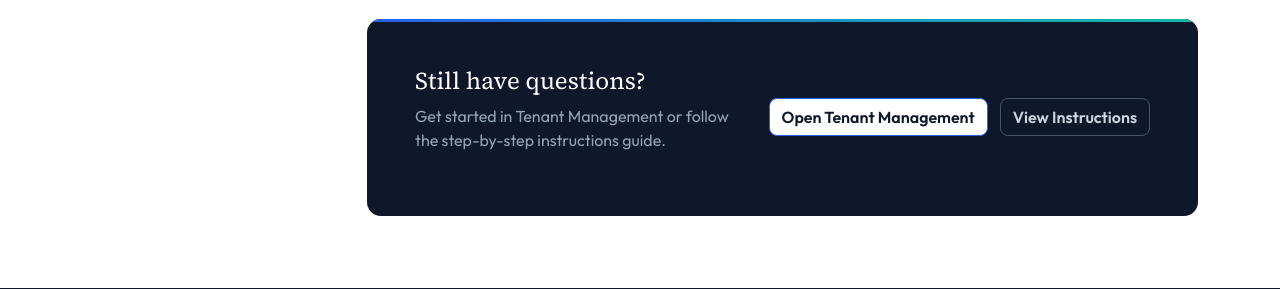
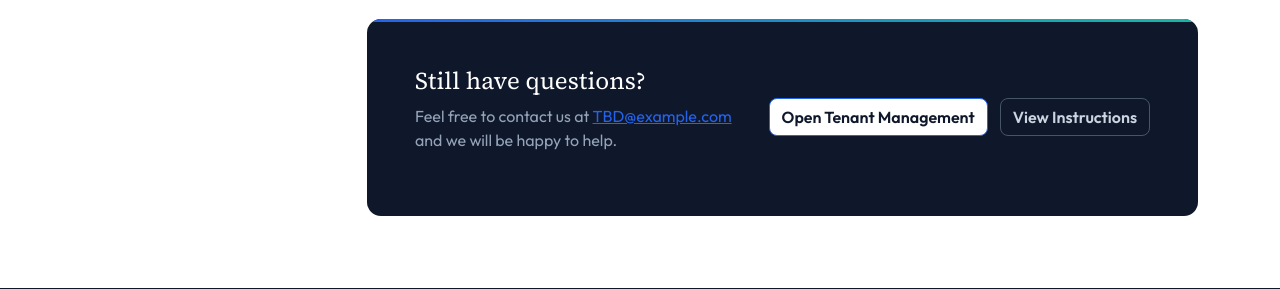
Before and after one commit to olliesaull/statement-processor, a Flask app: page /faq in a window 1280 px wide. Shown: the part 2519-2808 px from the top of the page. Run offline with Flask 3, Linux system fonts and the light colour scheme; parts of the project's set-up code (start-up, migrations or seed data) failed here and were passed over; some libraries are stand-ins or nearby versions.

Commit message:
fix: update FAQ CTA to include contact email

```diff
--- a/service/templates/faq.html
+++ b/service/templates/faq.html
@@ -84,7 +84,7 @@
           <div class="cta-panel reveal mt-4">
             <div>
               <h2>Still have questions?</h2>
-              <p>Get started in Tenant Management or follow the step-by-step instructions guide.</p>
+              <p>Feel free to contact us at <a href="mailto:TBD@example.com">TBD@example.com</a> and we will be happy to help.</p>
             </div>
             <div class="cta-actions">
               <a href="{{ url_for('tenant_management') }}" class="btn btn-primary">Open Tenant Management</a>
```
